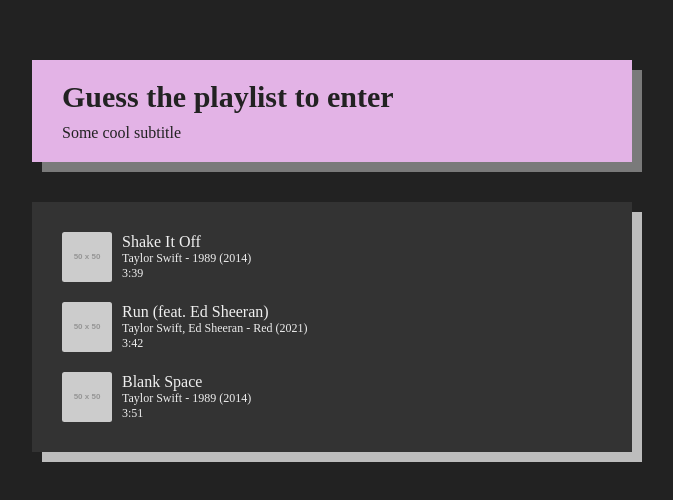
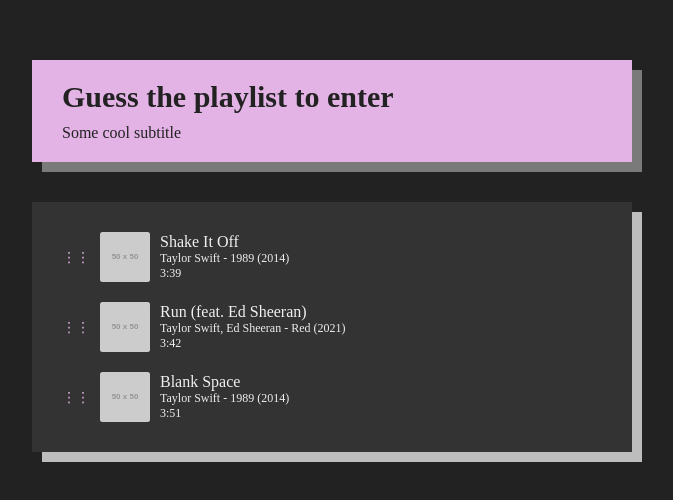
Before and after one commit to MaadhavBhatt/hc-authly-playlist-guesser, a Vue app: page / in a window 1280 px wide. Shown: the part 144-644 px from the top of the page, without its empty margins (308-981 px from the left). Built offline with nearby package versions, Linux system fonts and the light colour scheme.

Commit message:
feat: add and implement vuedraggable for dynamic song reordering in QueueCard component

```diff
--- a/package.json
+++ b/package.json
@@ -9,7 +9,8 @@
   },
   "dependencies": {
     "core-js": "^3.8.3",
-    "vue": "^3.2.13"
+    "vue": "^3.2.13",
+    "vuedraggable": "^4.1.0"
   },
   "devDependencies": {
     "@babel/core": "^7.12.16",
--- a/src/App.vue
+++ b/src/App.vue
@@ -1,7 +1,7 @@
 <template>
   <div id="app">
     <LoginCard />
-    <QueueCard :songs="songs" />
+    <QueueCard :songs="songs" @update:songs="updateSongs" />
   </div>
 </template>
 
@@ -43,6 +43,11 @@
           cover: 'https://placehold.co/50'
         }
       ]
+    }
+  },
+  methods: {
+    updateSongs(newSongs) {
+      this.songs = newSongs;
     }
   }
 }
--- a/src/components/QueueCard.vue
+++ b/src/components/QueueCard.vue
@@ -1,25 +1,44 @@
 <template>
   <section class="queue-card" theme="dark">
-    <ul>
-      <li v-for="(song, index) in songs" :key="index">
-        <img :src="song.cover" alt="Album cover" />
-        <div class="song-details">
-          <h3>{{ song.title }}</h3>
-          <p>{{ song.artist.join(', ') }} - {{ song.album }} ({{ song.year }})</p>
-          <span>{{ song.duration }}</span>
-        </div>
-      </li>
-    </ul>
+    <draggable v-model="localSongs" tag="ul" item-key="title" class="song-list" ghost-class="ghost"
+      chosen-class="chosen">
+      <template #item="{ element }">
+        <li class="song-item">
+          <div class="drag-handle">⋮⋮</div>
+          <img :src="element.cover" :alt="`Album cover of ${element.title}`" />
+          <div class="song-details">
+            <h3>{{ element.title }}</h3>
+            <p>{{ element.artist.join(', ') }} - {{ element.album }} ({{ element.year }})</p>
+            <span>{{ element.duration }}</span>
+          </div>
+        </li>
+      </template>
+    </draggable>
   </section>
 </template>
 
 <script>
+import draggable from 'vuedraggable';
+
 export default {
   name: 'QueueCard',
+  components: {
+    draggable
+  },
   props: {
     songs: {
       type: Array,
       required: true
+    }
+  },
+  computed: {
+    localSongs: {
+      get() {
+        return this.songs;
+      },
+      set(value) {
+        this.$emit('update:songs', value);
+      }
     }
   }
 }
@@ -71,4 +90,20 @@
     font-size: 1.6rem;
   }
 }
+
+.drag-handle {
+  color: var(--clr-primary-2);
+  font-size: 1.4rem;
+  cursor: grab;
+  user-select: none;
+}
+
+/* You can add background colors to .ghost and .chosen for more effects. */
+.ghost {
+  opacity: 0;
+}
+
+.chosen {
+  opacity: 0.7;
+}
 </style>
```
Also changed, not shown: 1 other file (tests, documents, lock files or other folders).
